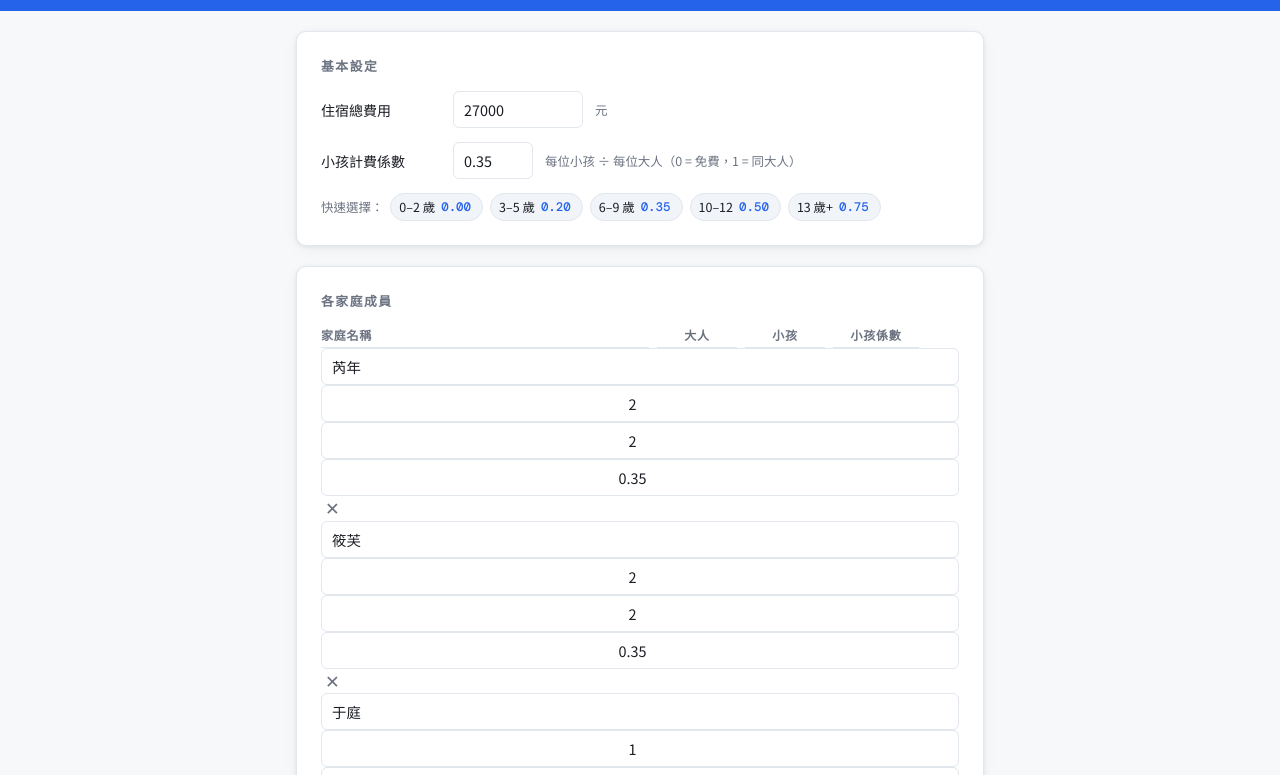
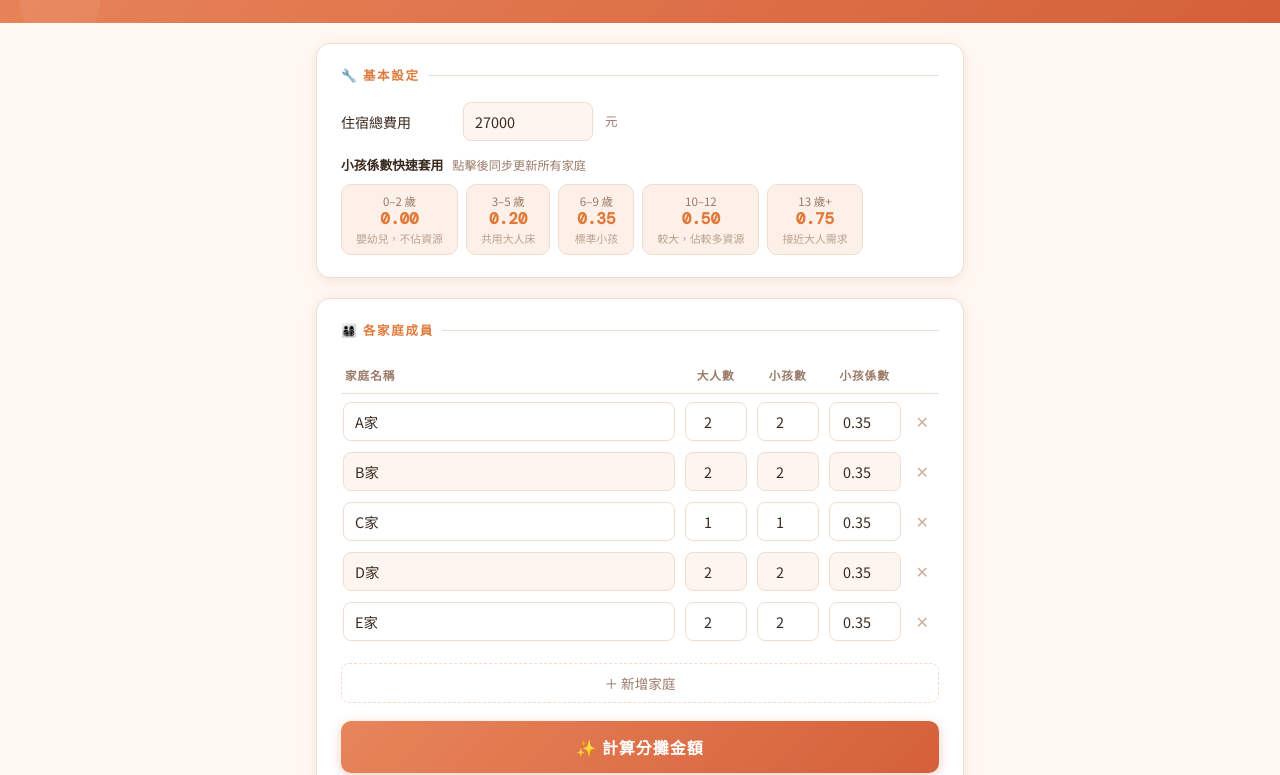
Before and after one commit to neil77914/accommodation-splitter, a plain HTML site: page index.html in a window 1280 px wide. Shown: the part 100-875 px from the top of the page. Drawn offline with nearby package versions, Linux system fonts and the light colour scheme.

Commit message:
Update index.html

```diff
--- a/index.html
+++ b/index.html
@@ -10,23 +10,27 @@
   *, *::before, *::after { box-sizing: border-box; margin: 0; padding: 0; }
 
   :root {
-    --bg:        #F7F8FA;
+    --bg:        #FFF8F2;
     --surface:   #FFFFFF;
-    --border:    #E2E6ED;
-    --accent:    #2563EB;
-    --accent-lt: #EFF4FF;
-    --accent-dk: #1D4ED8;
-    --success:   #16A34A;
-    --warn:      #D97706;
-    --danger:    #DC2626;
-    --text:      #1A1D23;
-    --sub:       #6B7280;
-    --tag-bg:    #F1F5F9;
-    --radius:    10px;
-    --shadow:    0 1px 4px rgba(0,0,0,.08), 0 4px 16px rgba(0,0,0,.04);
+    --border:    #F0DDD0;
+    --accent:    #E07A3A;
+    --accent-lt: #FFF1E8;
+    --accent-dk: #C45E20;
+    --success:   #4A9B6F;
+    --warn:      #C4872A;
+    --danger:    #C94040;
+    --text:      #3A2A1E;
+    --sub:       #9A7A68;
+    --tag-bg:    #FDF0E8;
+    --warm1:     #FDF6F0;
+    --warm2:     #FAE8D8;
+    --radius:    14px;
+    --shadow:    0 2px 8px rgba(180,100,50,.08), 0 6px 20px rgba(180,100,50,.05);
     --font:      'Noto Sans TC', sans-serif;
     --mono:      'DM Mono', monospace;
   }
+
+  *, *::before, *::after { box-sizing: border-box; margin: 0; padding: 0; }
 
   body {
     font-family: var(--font);
@@ -36,34 +40,59 @@
     padding: 0 0 60px;
   }
 
-  /* ── Header ── */
   header {
-    background: var(--accent);
+    background: linear-gradient(135deg, #E8855A 0%, #D4603A 100%);
     color: #fff;
-    padding: 28px 24px 22px;
+    padding: 32px 24px 26px;
     text-align: center;
+    position: relative;
+    overflow: hidden;
   }
-  header h1 { font-size: 1.5rem; font-weight: 700; letter-spacing: .02em; }
-  header p  { font-size: .85rem; opacity: .82; margin-top: 6px; }
+  header::before {
+    content: '';
+    position: absolute;
+    top: -30px; right: -30px;
+    width: 120px; height: 120px;
+    border-radius: 50%;
+    background: rgba(255,255,255,.08);
+  }
+  header::after {
+    content: '';
+    position: absolute;
+    bottom: -20px; left: 20px;
+    width: 80px; height: 80px;
+    border-radius: 50%;
+    background: rgba(255,255,255,.06);
+  }
+  header h1 { font-size: 1.6rem; font-weight: 700; letter-spacing: .04em; text-shadow: 0 1px 3px rgba(0,0,0,.15); }
+  header p  { font-size: .88rem; opacity: .88; margin-top: 8px; letter-spacing: .02em; }
 
-  /* ── Layout ── */
-  .container { max-width: 720px; margin: 0 auto; padding: 0 16px; }
+  .container { max-width: 680px; margin: 0 auto; padding: 0 16px; }
 
   section.card {
     background: var(--surface);
     border: 1px solid var(--border);
     border-radius: var(--radius);
     box-shadow: var(--shadow);
-    padding: 24px;
+    padding: 22px 24px;
     margin-top: 20px;
   }
   section.card h2 {
-    font-size: .8rem;
+    font-size: .78rem;
     font-weight: 700;
-    letter-spacing: .12em;
+    letter-spacing: .14em;
     text-transform: uppercase;
-    color: var(--sub);
-    margin-bottom: 16px;
+    color: var(--accent);
+    margin-bottom: 18px;
+    display: flex;
+    align-items: center;
+    gap: 8px;
+  }
+  section.card h2::after {
+    content: '';
+    flex: 1;
+    height: 1px;
+    background: var(--border);
   }
 
   /* ── Form controls ── */
@@ -74,124 +103,154 @@
     margin-bottom: 14px;
     flex-wrap: wrap;
   }
-  .field-row label {
-    font-size: .875rem;
-    font-weight: 500;
-    min-width: 120px;
-    color: var(--text);
-  }
+  .field-row label { font-size: .875rem; font-weight: 500; min-width: 110px; color: var(--text); }
   input[type=number], input[type=text] {
-    border: 1px solid var(--border);
-    border-radius: 6px;
-    padding: 7px 10px;
+    border: 1.5px solid var(--border);
+    border-radius: 8px;
+    padding: 8px 11px;
     font-size: .9rem;
     font-family: var(--font);
     color: var(--text);
-    background: #fff;
-    transition: border-color .15s;
+    background: var(--warm1);
+    transition: border-color .15s, box-shadow .15s;
     outline: none;
   }
   input[type=number]:focus, input[type=text]:focus {
     border-color: var(--accent);
-    box-shadow: 0 0 0 3px rgba(37,99,235,.12);
+    background: #fff;
+    box-shadow: 0 0 0 3px rgba(224,122,58,.15);
   }
   .input-sm { width: 80px; }
   .input-md { width: 130px; }
-  .hint { font-size: .78rem; color: var(--sub); }
+  .hint { font-size: .78rem; color: var(--sub); line-height: 1.4; }
 
-  /* ── Coefficient reference chips ── */
+  /* ── 快速套用 chips ── */
+  .coef-section-label {
+    font-size: .8rem;
+    font-weight: 600;
+    color: var(--text);
+    margin-bottom: 10px;
+  }
+  .coef-section-label span {
+    font-weight: 400;
+    color: var(--sub);
+    font-size: .76rem;
+    margin-left: 6px;
+  }
   .coef-chips {
     display: flex;
     flex-wrap: wrap;
-    gap: 7px;
-    margin-top: 10px;
+    gap: 8px;
+    margin-bottom: 0;
   }
   .chip {
     display: flex;
+    flex-direction: column;
     align-items: center;
-    gap: 6px;
+    gap: 2px;
     background: var(--tag-bg);
-    border: 1px solid var(--border);
-    border-radius: 20px;
-    padding: 4px 11px 4px 8px;
+    border: 1.5px solid var(--border);
+    border-radius: 10px;
+    padding: 8px 14px;
     font-size: .78rem;
     cursor: pointer;
-    transition: background .12s, border-color .12s;
+    transition: background .12s, border-color .12s, transform .1s, box-shadow .12s;
     user-select: none;
+    color: var(--sub);
+    min-width: 76px;
+    text-align: center;
   }
-  .chip:hover { background: var(--accent-lt); border-color: var(--accent); }
-  .chip .chip-val {
-    font-family: var(--mono);
-    font-weight: 500;
-    color: var(--accent);
+  .chip:hover {
+    background: var(--accent-lt);
+    border-color: var(--accent);
+    transform: translateY(-2px);
+    box-shadow: 0 3px 8px rgba(224,122,58,.15);
   }
+  .chip .chip-age  { font-size: .72rem; color: var(--sub); }
+  .chip .chip-val  { font-family: var(--mono); font-weight: 700; font-size: 1rem; color: var(--accent); line-height: 1; }
+  .chip .chip-desc { font-size: .68rem; color: #BBA090; margin-top: 1px; }
 
   /* ── Family table ── */
-  .family-grid {
-    display: grid;
-    grid-template-columns: 1fr 80px 80px 86px 32px;
-    gap: 6px 8px;
-    align-items: center;
+  .family-table {
+    width: 100%;
+    border-collapse: separate;
+    border-spacing: 0 5px;
+    margin-bottom: 4px;
   }
-  .family-grid .col-hdr {
-    font-size: .75rem;
+  .family-table thead th {
+    font-size: .73rem;
     font-weight: 700;
     color: var(--sub);
-    letter-spacing: .06em;
-    padding-bottom: 4px;
-    border-bottom: 1px solid var(--border);
+    letter-spacing: .08em;
+    text-transform: uppercase;
+    padding: 4px 8px 10px;
+    text-align: center;
+    border-bottom: 1.5px solid var(--border);
   }
-  .family-row { display: contents; }
-  .family-row input { width: 100%; }
+  .family-table thead th:first-child { text-align: left; padding-left: 4px; }
+  .family-table tbody tr td {
+    padding: 3px 5px;
+    vertical-align: middle;
+  }
+  .family-table tbody tr td:first-child { padding-left: 2px; }
+  .family-table tbody tr td input { width: 100%; }
+  .family-table tbody tr td.td-del  { width: 32px; text-align: center; }
+  .family-table tbody tr td.td-name { min-width: 90px; }
+  .family-table tbody tr td.td-num  { width: 72px; }
+  .family-table tbody tr td.td-coef { width: 82px; }
+
   .del-btn {
     background: none;
     border: none;
     cursor: pointer;
-    color: var(--sub);
-    font-size: 1.1rem;
+    color: #CDB0A0;
+    font-size: 1rem;
     line-height: 1;
     border-radius: 4px;
-    padding: 2px 4px;
+    padding: 3px 5px;
     transition: color .12s, background .12s;
   }
-  .del-btn:hover { color: var(--danger); background: #FEE2E2; }
+  .del-btn:hover { color: var(--danger); background: #FEE8E8; }
+
+  .family-table tbody tr:nth-child(even) td input { background: var(--warm1); }
+  .family-table tbody tr:nth-child(odd)  td input { background: #fff; }
 
   .add-btn {
-    margin-top: 14px;
+    margin-top: 10px;
     background: none;
     border: 1.5px dashed var(--border);
-    border-radius: 7px;
+    border-radius: 8px;
     width: 100%;
     padding: 9px;
     font-size: .85rem;
     color: var(--sub);
     cursor: pointer;
     font-family: var(--font);
-    transition: border-color .12s, color .12s;
+    transition: border-color .12s, color .12s, background .12s;
   }
-  .add-btn:hover { border-color: var(--accent); color: var(--accent); }
+  .add-btn:hover { border-color: var(--accent); color: var(--accent); background: var(--accent-lt); }
 
-  /* ── Calculate button ── */
   .calc-btn {
     display: block;
     width: 100%;
-    margin-top: 20px;
-    background: var(--accent);
+    margin-top: 18px;
+    background: linear-gradient(135deg, #E8855A, #D4603A);
     color: #fff;
     border: none;
-    border-radius: 8px;
-    padding: 13px;
+    border-radius: 10px;
+    padding: 14px;
     font-size: 1rem;
     font-weight: 700;
     font-family: var(--font);
     cursor: pointer;
-    letter-spacing: .04em;
-    transition: background .15s, transform .1s;
+    letter-spacing: .06em;
+    box-shadow: 0 3px 12px rgba(212,96,58,.3);
+    transition: opacity .15s, transform .1s, box-shadow .15s;
   }
-  .calc-btn:hover  { background: var(--accent-dk); }
+  .calc-btn:hover  { opacity: .92; box-shadow: 0 5px 16px rgba(212,96,58,.4); }
   .calc-btn:active { transform: scale(.98); }
 
-  /* ── Result table ── */
+  /* ── Result ── */
   #result { display: none; }
   .result-table {
     width: 100%;
@@ -199,10 +258,10 @@
     font-size: .88rem;
   }
   .result-table th {
-    background: var(--accent-lt);
+    background: var(--warm2);
     color: var(--accent-dk);
     font-weight: 700;
-    font-size: .75rem;
+    font-size: .72rem;
     letter-spacing: .08em;
     text-transform: uppercase;
     padding: 9px 10px;
@@ -211,100 +270,91 @@
   }
   .result-table th:first-child { text-align: left; }
   .result-table td {
-    padding: 10px 10px;
+    padding: 11px 10px;
     border-bottom: 1px solid var(--border);
     text-align: right;
     font-variant-numeric: tabular-nums;
   }
-  .result-table td:first-child { text-align: left; font-weight: 500; }
+  .result-table td:first-child { text-align: left; font-weight: 600; }
   .result-table tr:last-child td { border-bottom: none; }
-  .result-table tr:hover td { background: var(--tag-bg); }
+  .result-table tr:hover td { background: var(--warm1); }
 
-  .amount-exact { color: var(--sub); font-family: var(--mono); }
-  .amount-round {
-    font-family: var(--mono);
-    font-weight: 700;
-    color: var(--accent-dk);
-    font-size: 1rem;
-  }
-  .diff-pos { color: var(--warn); font-family: var(--mono); font-size: .8rem; }
+  .amount-exact { color: var(--sub); font-family: var(--mono); font-size: .85rem; }
+  .amount-round { font-family: var(--mono); font-weight: 700; color: var(--accent-dk); font-size: 1rem; }
+  .diff-pos { color: var(--warn);    font-family: var(--mono); font-size: .8rem; }
   .diff-neg { color: var(--success); font-family: var(--mono); font-size: .8rem; }
-  .diff-zer { color: var(--sub); font-family: var(--mono); font-size: .8rem; }
+  .diff-zer { color: var(--sub);     font-family: var(--mono); font-size: .8rem; }
 
-  /* ── Summary bar ── */
   .summary-bar {
     display: flex;
     justify-content: space-between;
-    align-items: center;
     flex-wrap: wrap;
     gap: 10px;
-    background: var(--accent-lt);
-    border: 1px solid #BFDBFE;
-    border-radius: 8px;
-    padding: 14px 18px;
+    background: linear-gradient(135deg, var(--accent-lt), var(--warm2));
+    border: 1px solid var(--border);
+    border-radius: 10px;
+    padding: 16px 20px;
     margin-top: 16px;
   }
   .summary-item { text-align: center; }
-  .summary-item .s-label { font-size: .72rem; color: var(--sub); text-transform: uppercase; letter-spacing: .08em; }
-  .summary-item .s-val  {
-    font-family: var(--mono);
-    font-weight: 700;
-    font-size: 1.15rem;
-    color: var(--accent-dk);
-    display: block;
-    margin-top: 2px;
-  }
+  .summary-item .s-label { font-size: .7rem; color: var(--sub); text-transform: uppercase; letter-spacing: .08em; }
+  .summary-item .s-val   { font-family: var(--mono); font-weight: 700; font-size: 1.15rem; color: var(--accent-dk); display: block; margin-top: 3px; }
+
   .overage-note {
     margin-top: 10px;
     font-size: .8rem;
     color: var(--warn);
     text-align: center;
+    padding: 8px;
+    background: #FFF8EC;
+    border-radius: 6px;
+    border: 1px solid #F5DFA0;
   }
 
-  /* ── Copy button ── */
   .copy-btn {
     margin-top: 14px;
     background: var(--tag-bg);
-    border: 1px solid var(--border);
-    border-radius: 7px;
-    padding: 9px 16px;
-    font-size: .82rem;
+    border: 1.5px solid var(--border);
+    border-radius: 8px;
+    padding: 10px 18px;
+    font-size: .85rem;
     font-family: var(--font);
     cursor: pointer;
     color: var(--text);
-    transition: background .12s;
+    transition: background .12s, border-color .12s;
+    display: block;
+    width: 100%;
+    text-align: center;
   }
-  .copy-btn:hover { background: var(--accent-lt); }
+  .copy-btn:hover { background: var(--accent-lt); border-color: var(--accent); }
 
-  /* ── Footer ── */
   footer {
     text-align: center;
     margin-top: 36px;
-    font-size: .75rem;
-    color: var(--sub);
+    font-size: .74rem;
+    color: #C4A898;
   }
 
-  @media (max-width: 480px) {
-    .family-grid {
-      grid-template-columns: 1fr 60px 60px 70px 28px;
-      gap: 5px 5px;
-    }
-    header h1 { font-size: 1.25rem; }
+  @media (max-width: 500px) {
+    .family-table tbody tr td.td-num  { width: 58px; }
+    .family-table tbody tr td.td-coef { width: 66px; }
+    header h1 { font-size: 1.3rem; }
+    .chip { min-width: 64px; padding: 6px 10px; }
   }
 </style>
 </head>
 <body>
 
 <header>
-  <h1>🏠 住宿費用分攤</h1>
-  <p>依家庭人數與小孩係數，自動計算每家應付金額</p>
+  <h1>🏡 住宿費用分攤</h1>
+  <p>依家庭人數與小孩係數，輕鬆算出每家應付金額</p>
 </header>
 
 <div class="container">
 
   <!-- 基本設定 -->
   <section class="card">
-    <h2>基本設定</h2>
+    <h2>🔧 基本設定</h2>
 
     <div class="field-row">
       <label>住宿總費用</label>
@@ -312,40 +362,39 @@
       <span class="hint">元</span>
     </div>
 
-    <div class="field-row">
-      <label>小孩計費係數</label>
-      <input type="number" id="child-coef" class="input-sm" value="0.35" min="0" max="1" step="0.05">
-      <span class="hint">每位小孩 ÷ 每位大人（0 = 免費，1 = 同大人）</span>
+    <!-- 係數快速套用 -->
+    <div class="coef-section-label">
+      小孩係數快速套用
+      <span>點擊後同步更新所有家庭</span>
     </div>
-
-    <div class="coef-chips" id="coef-chips">
-      <span style="font-size:.78rem;color:var(--sub);align-self:center;">快速選擇：</span>
-    </div>
+    <div class="coef-chips" id="coef-chips"></div>
   </section>
 
   <!-- 家庭成員 -->
   <section class="card">
-    <h2>各家庭成員</h2>
+    <h2>👨‍👩‍👧‍👦 各家庭成員</h2>
 
-    <div class="family-grid" id="family-header">
-      <div class="col-hdr">家庭名稱</div>
-      <div class="col-hdr" style="text-align:center">大人</div>
-      <div class="col-hdr" style="text-align:center">小孩</div>
-      <div class="col-hdr" style="text-align:center">小孩係數</div>
-      <div></div>
-    </div>
-
-    <div id="family-rows"></div>
+    <table class="family-table" id="family-table">
+      <thead>
+        <tr>
+          <th style="text-align:left">家庭名稱</th>
+          <th>大人數</th>
+          <th>小孩數</th>
+          <th>小孩係數</th>
+          <th></th>
+        </tr>
+      </thead>
+      <tbody id="family-tbody"></tbody>
+    </table>
 
     <button class="add-btn" onclick="addFamily()">＋ 新增家庭</button>
-    <button class="calc-btn" onclick="calculate()">計算分攤金額</button>
+    <button class="calc-btn" onclick="calculate()">✨ 計算分攤金額</button>
   </section>
 
   <!-- 結果 -->
   <section class="card" id="result">
-    <h2>分攤結果</h2>
-
-    <table class="result-table" id="result-table">
+    <h2>💰 分攤結果</h2>
+    <table class="result-table">
       <thead>
         <tr>
           <th>家庭</th>
@@ -357,77 +406,87 @@
       </thead>
       <tbody id="result-body"></tbody>
     </table>
-
     <div class="summary-bar" id="summary-bar"></div>
-    <div class="overage-note" id="overage-note"></div>
-
-    <button class="copy-btn" onclick="copyResult()">📋 複製文字摘要</button>
+    <div class="overage-note" id="overage-note" style="display:none"></div>
+    <button class="copy-btn" onclick="copyResult()">📋 複製文字摘要（貼到群組）</button>
   </section>
 
 </div>
 
-<footer>住宿費用分攤小工具 · 純前端，資料不上傳</footer>
+<footer>🏕️ 住宿費用分攤小工具 · 純前端運算，資料不上傳</footer>
 
 <script>
-// ── 預設家庭 ──────────────────────────────────────
 const defaultFamilies = [
-  { name:"芮年", adults:2, children:2 },
-  { name:"筱芙", adults:2, children:2 },
-  { name:"于庭", adults:1, children:1 },
-  { name:"孜頤", adults:2, children:2 },
-  { name:"雨橦", adults:2, children:2 },
+  { name:"A家", adults:2, children:2, coef:0.35 },
+  { name:"B家", adults:2, children:2, coef:0.35 },
+  { name:"C家", adults:1, children:1, coef:0.35 },
+  { name:"D家", adults:2, children:2, coef:0.35 },
+  { name:"E家", adults:2, children:2, coef:0.35 },
 ];
 
-// ── 係數快速選項 ──────────────────────────────────
 const coefOptions = [
-  { label:"0–2 歲", val:0.00, desc:"嬰幼兒" },
-  { label:"3–5 歲", val:0.20, desc:"共用床" },
-  { label:"6–9 歲", val:0.35, desc:"標準（預設）" },
-  { label:"10–12", val:0.50, desc:"較大小孩" },
-  { label:"13 歲+", val:0.75, desc:"接近大人" },
+  { age:"0–2 歲", val:0.00, desc:"嬰幼兒，不佔資源" },
+  { age:"3–5 歲", val:0.20, desc:"共用大人床" },
+  { age:"6–9 歲", val:0.35, desc:"標準小孩" },
+  { age:"10–12", val:0.50, desc:"較大，佔較多資源" },
+  { age:"13 歲+", val:0.75, desc:"接近大人需求" },
 ];
 
 let familyCount = 0;
 
 function init() {
-  // 建立係數 chips
+  // 建立 chips
   const wrap = document.getElementById('coef-chips');
   coefOptions.forEach(opt => {
     const chip = document.createElement('div');
     chip.className = 'chip';
-    chip.innerHTML = `<span>${opt.label}</span><span class="chip-val">${opt.val.toFixed(2)}</span>`;
-    chip.title = opt.desc;
+    chip.title = `點擊套用：所有家庭小孩係數 → ${opt.val.toFixed(2)}`;
+    chip.innerHTML = `
+      <span class="chip-age">${opt.age}</span>
+      <span class="chip-val">${opt.val.toFixed(2)}</span>
+      <span class="chip-desc">${opt.desc}</span>
+    `;
     chip.onclick = () => {
-      document.getElementById('child-coef').value = opt.val.toFixed(2);
-      // 同步更新所有家庭的「個別係數」欄（若未被手動改過）
+      // 同步更新所有家庭的係數欄
       document.querySelectorAll('.coef-input').forEach(inp => {
         inp.value = opt.val.toFixed(2);
       });
+      // 視覺回饋：短暫 highlight
+      document.querySelectorAll('.chip').forEach(c => c.style.boxShadow = '');
+      chip.style.boxShadow = '0 0 0 2px var(--accent)';
+      setTimeout(() => chip.style.boxShadow = '', 800);
     };
     wrap.appendChild(chip);
   });
 
-  // 加入預設家庭
   defaultFamilies.forEach(f => addFamily(f));
 }
 
 function addFamily(preset = {}) {
   familyCount++;
   const id = familyCount;
-  const coef = parseFloat(document.getElementById('child-coef').value) || 0.35;
-
-  const container = document.getElementById('family-rows');
-  const row = document.createElement('div');
-  row.className = 'family-row';
-  row.id = `frow-${id}`;
-  row.innerHTML = `
-    <input type="text"   class="name-input"  placeholder="家庭 ${id}" value="${preset.name||''}">
-    <input type="number" class="adult-input" min="0" value="${preset.adults  ?? 2}" style="text-align:center">
-    <input type="number" class="child-input" min="0" value="${preset.children ?? 0}" style="text-align:center">
-    <input type="number" class="coef-input"  min="0" max="1" step="0.05" value="${coef.toFixed(2)}" style="text-align:center">
-    <button class="del-btn" onclick="removeFamily(${id})" title="移除">✕</button>
+  const coef = preset.coef ?? 0.35;
+  const tbody = document.getElementById('family-tbody');
+  const tr = document.createElement('tr');
+  tr.id = `frow-${id}`;
+  tr.innerHTML = `
+    <td class="td-name">
+      <input type="text" class="name-input" placeholder="家庭 ${id}" value="${preset.name || ''}">
+    </td>
+    <td class="td-num">
+      <input type="number" class="adult-input" min="0" value="${preset.adults ?? 2}" style="text-align:center">
+    </td>
+    <td class="td-num">
+      <input type="number" class="child-input" min="0" value="${preset.children ?? 0}" style="text-align:center">
+    </td>
+    <td class="td-coef">
+      <input type="number" class="coef-input" min="0" max="1" step="0.05" value="${coef.toFixed(2)}" style="text-align:center">
+    </td>
+    <td class="td-del">
+      <button class="del-btn" onclick="removeFamily(${id})" title="移除此家庭">✕</button>
+    </td>
   `;
-  container.appendChild(row);
+  tbody.appendChild(tr);
 }
 
 function removeFamily(id) {
@@ -439,16 +498,15 @@ function fmt(n) { return Math.round(n).toLocaleString('zh-TW'); }
 
 function calculate() {
   const total = parseFloat(document.getElementById('total').value) || 0;
-
-  const rows = document.querySelectorAll('.family-row');
+  const rows = document.querySelectorAll('#family-tbody tr');
   const families = [];
 
   rows.forEach(row => {
-    const name    = row.querySelector('.name-input').value.trim() || '（未命名）';
-    const adults  = parseInt(row.querySelector('.adult-input').value) || 0;
-    const children= parseInt(row.querySelector('.child-input').value) || 0;
-    const coef    = parseFloat(row.querySelector('.coef-input').value) || 0;
-    const equiv   = adults + children * coef;
+    const name     = row.querySelector('.name-input').value.trim() || '（未命名）';
+    const adults   = parseInt(row.querySelector('.adult-input').value)  || 0;
+    const children = parseInt(row.querySelector('.child-input').value)  || 0;
+    const coef     = parseFloat(row.querySelector('.coef-input').value) || 0;
+    const equiv    = adults + children * coef;
     families.push({ name, adults, children, coef, equiv });
   });
 
@@ -456,27 +514,24 @@ function calculate() {
   if (totalEquiv === 0) { alert('請至少輸入一個家庭的人數！'); return; }
 
   const perUnit = total / totalEquiv;
-
-  // 計算每家精確 & 取整（百元）
   families.forEach(f => {
     f.exact = f.equiv * perUnit;
     f.round = Math.round(f.exact / 100) * 100;
     f.diff  = f.round - f.exact;
   });
 
-  const totalRound = families.reduce((s,f) => s + f.round, 0);
+  const totalRound = families.reduce((s, f) => s + f.round, 0);
   const overage = totalRound - total;
 
-  // 建立結果列
   const tbody = document.getElementById('result-body');
   tbody.innerHTML = '';
   families.forEach(f => {
     const diffClass = f.diff > 0.5 ? 'diff-pos' : f.diff < -0.5 ? 'diff-neg' : 'diff-zer';
-    const diffStr   = f.diff > 0.5 ? `+${fmt(f.diff)}` : f.diff < -0.5 ? `${fmt(f.diff)}` : '—';
+    const diffStr   = f.diff > 0.5 ? `+${fmt(f.diff)}` : f.diff < -0.5 ? fmt(f.diff) : '—';
     const tr = document.createElement('tr');
     tr.innerHTML = `
       <td>${f.name}</td>
-      <td style="text-align:right"><span style="font-family:var(--mono);color:var(--sub)">${f.equiv.toFixed(2)}</span></td>
+      <td><span style="font-family:var(--mono);color:var(--sub)">${f.equiv.toFixed(2)}</span></td>
       <td class="amount-exact">${fmt(f.exact)}</td>
       <td class="amount-round">${fmt(f.round)}</td>
       <td class="${diffClass}">${diffStr}</td>
@@ -484,14 +539,13 @@ function calculate() {
     tbody.appendChild(tr);
   });
 
-  // Summary bar
   document.getElementById('summary-bar').innerHTML = `
     <div class="summary-item">
       <span class="s-label">住宿總費用</span>
       <span class="s-val">$${fmt(total)}</span>
     </div>
     <div class="summary-item">
-      <span class="s-label">等效人頭總數</span>
+      <span class="s-label">等效人頭</span>
       <span class="s-val">${totalEquiv.toFixed(2)}</span>
     </div>
     <div class="summary-item">
@@ -506,32 +560,33 @@ function calculate() {
 
   const note = document.getElementById('overage-note');
   if (Math.abs(overage) > 0) {
-    const dir = overage > 0 ? `多收 $${fmt(overage)}，可退給貢獻最多的家庭` : `少收 $${fmt(-overage)}，可由某家庭補差額`;
+    const dir = overage > 0
+      ? `多收 $${fmt(overage)}，可退給貢獻最多的家庭`
+      : `少收 $${fmt(-overage)}，可由某家庭補差額`;
     note.textContent = `⚠️ 取整後 ${dir}`;
     note.style.display = 'block';
   } else {
     note.style.display = 'none';
   }
 
-  document.getElementById('result').style.display = 'block';
-  document.getElementById('result').scrollIntoView({ behavior:'smooth', block:'start' });
+  const resultEl = document.getElementById('result');
+  resultEl.style.display = 'block';
+  resultEl.scrollIntoView({ behavior: 'smooth', block: 'start' });
 }
 
 function copyResult() {
   const rows = document.querySelectorAll('#result-body tr');
-  let text = `住宿費用分攤\n總費用：$${document.getElementById('total').value}\n\n`;
-  text += '家庭\t\t建議收款\n';
-  text += '─────────────────\n';
+  const total = document.getElementById('total').value;
+  let text = `🏡 住宿費用分攤\n總費用：$${Number(total).toLocaleString('zh-TW')}\n${'─'.repeat(20)}\n`;
   rows.forEach(tr => {
     const cells = tr.querySelectorAll('td');
-    const name  = cells[0].textContent;
-    const round = cells[3].textContent;
-    text += `${name}\t\t$${round}\n`;
+    text += `${cells[0].textContent.padEnd(6)}　$${cells[3].textContent}\n`;
   });
+  text += `${'─'.repeat(20)}\n（金額已四捨五入至百元）`;
   navigator.clipboard.writeText(text).then(() => {
     const btn = document.querySelector('.copy-btn');
-    btn.textContent = '✅ 已複製！';
-    setTimeout(() => btn.textContent = '📋 複製文字摘要', 1800);
+    btn.textContent = '✅ 已複製！貼到群組吧～';
+    setTimeout(() => btn.textContent = '📋 複製文字摘要（貼到群組）', 2000);
   });
 }
 
```
